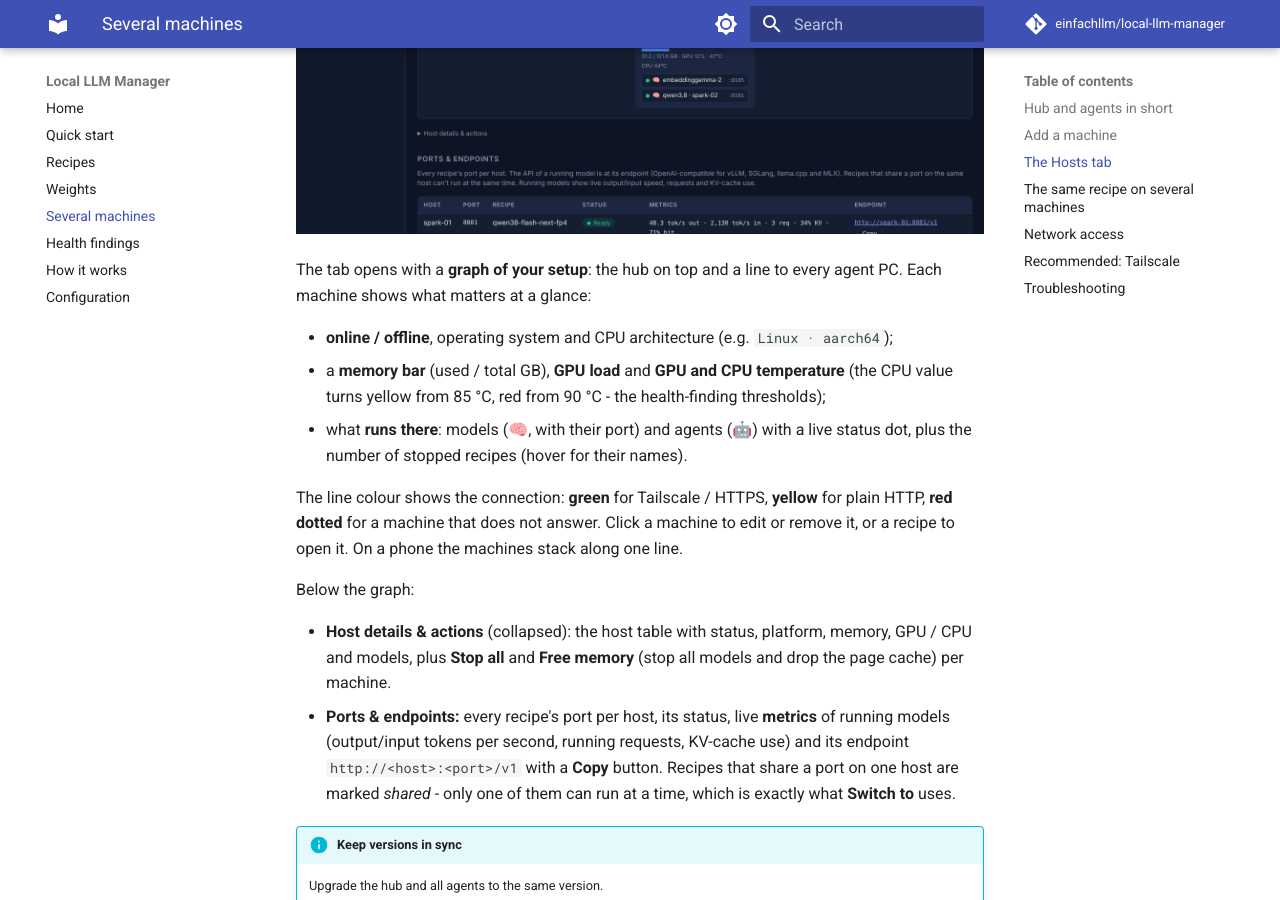
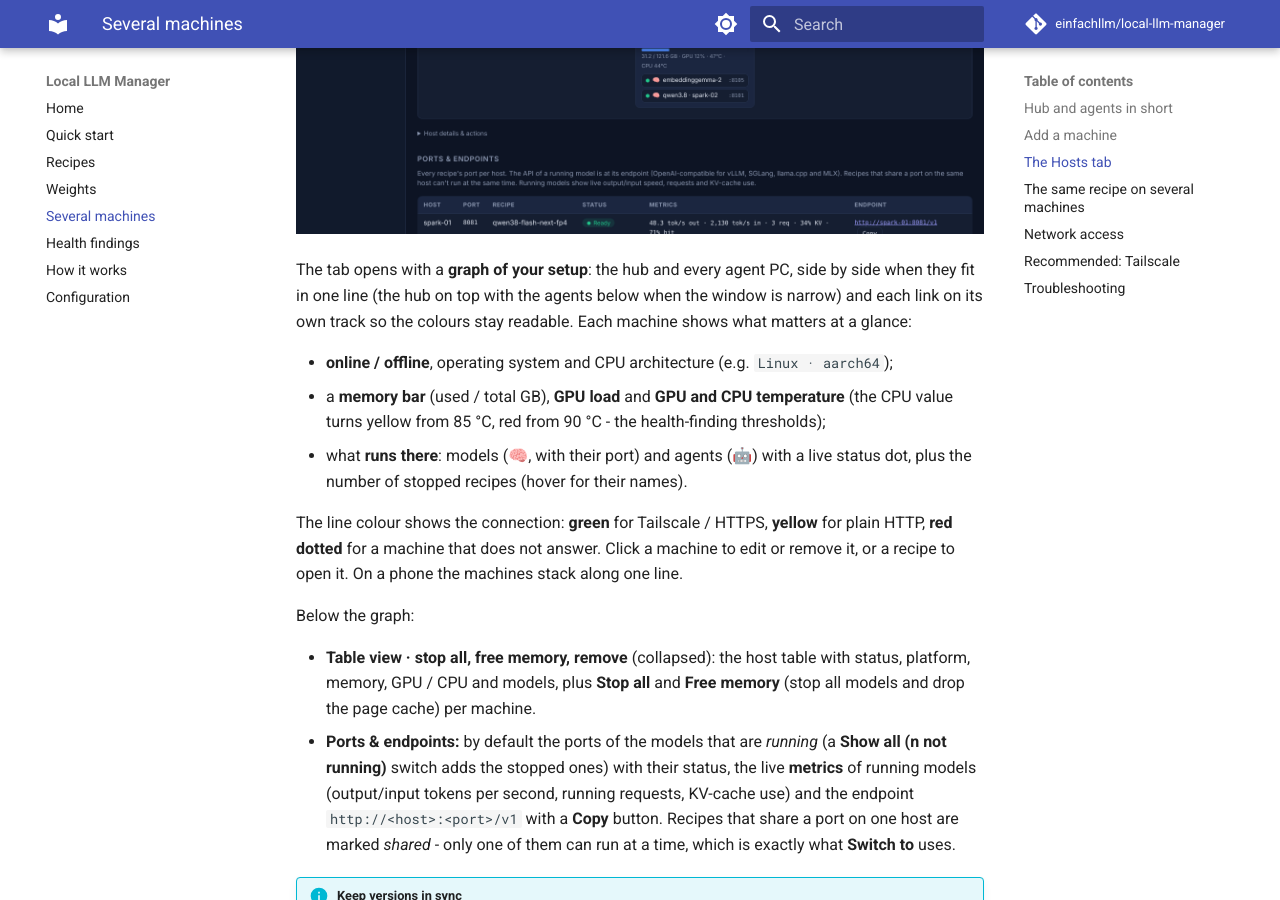
Before and after one commit to einfachllm/local-llm-manager, an MkDocs documentation site: the page built from docs/several-machines.md, in a window 1280 px wide and 900 px high, scrolled down 1912 px. Built offline with MkDocs 1.6.1 and Material for MkDocs 9.7.7, drawn with Linux system fonts in a browser that asks for light colours; comment, search, counter and statistics services are not loaded; the version menu is left out.

Commit message:
docs: fix ten findings from the docs/ validation
A deeper pass over docs/ (against recipes.py/recipefile.py, main.py, the static
UI and config.py) found these:

- recipes.md: the TensorFold Docker crossover also needs `runtime: docker`
  (recipefile.py falls back to the preset's process runtime), and the family is
  four recipes on three engines, not four engines
- quick-start.md: macOS names the native presets MLX / llama.cpp (native);
  Custom (native) is for other binaries
- how-it-works.md: the dashboard is password-protected when DGXM_PASSWORD is set
  (installers set one) - it does not require it
- several-machines.md: Hosts tab matched the pre-0.3.0 UI - hub/agents now sit
  side by side when they fit, the section is 'Table view · stop all, free
  memory, remove', and Ports & endpoints shows running models by default
  ('Show all (n not running)')
- weights.md: GB is 10^9 bytes (was 'a million'), and the share ticket is valid
  for the copy (a few hours), not one-time
- configuration.md: the legend pointed at agent/hub markers that do not exist

395 tests green, mkdocs build --strict green, links/anchors re-checked.

Signed-off-by: Oleksandr <21961347+olekslev69@users.noreply.github.com>

```diff
--- a/docs/several-machines.md
+++ b/docs/several-machines.md
@@ -60,8 +60,9 @@ field that decides where they run.
 
 ![Hosts tab: the hub and an agent PC as a graph, with ports, endpoints and live metrics](screenshots/hosts-dark.png)
 
-The tab opens with a **graph of your setup**: the hub on top and a line to every agent PC. Each machine
-shows what matters at a glance:
+The tab opens with a **graph of your setup**: the hub and every agent PC, side by side when they fit in
+one line (the hub on top with the agents below when the window is narrow) and each link on its own track
+so the colours stay readable. Each machine shows what matters at a glance:
 
 - **online / offline**, operating system and CPU architecture (e.g. `Linux · aarch64`);
 - a **memory bar** (used / total GB), **GPU load** and **GPU and CPU temperature** (the CPU value turns yellow from 85 °C, red
@@ -75,10 +76,12 @@ open it. On a phone the machines stack along one line.
 
 Below the graph:
 
-- **Host details & actions** (collapsed): the host table with status, platform, memory, GPU / CPU and
-  models, plus **Stop all** and **Free memory** (stop all models and drop the page cache) per machine.
-- **Ports & endpoints:** every recipe's port per host, its status, live **metrics** of running models
-  (output/input tokens per second, running requests, KV-cache use) and its endpoint
+- **Table view · stop all, free memory, remove** (collapsed): the host table with status, platform,
+  memory, GPU / CPU and models, plus **Stop all** and **Free memory** (stop all models and drop the page
+  cache) per machine.
+- **Ports & endpoints:** by default the ports of the models that are *running* (a **Show all (n not
+  running)** switch adds the stopped ones) with their status, the live **metrics** of running models
+  (output/input tokens per second, running requests, KV-cache use) and the endpoint
   `http://<host>:<port>/v1` with a **Copy** button. Recipes that share a port on one host are marked
   *shared* - only one of them can run at a time, which is exactly what **Switch to** uses.
 
```
Also changed, not shown: docs/configuration.md (+2 -1 lines), docs/how-it-works.md (+2 -1 lines), docs/quick-start.md (+3 -3 lines), docs/recipes.md (+3 -2 lines), docs/weights.md (+2 -2 lines).
